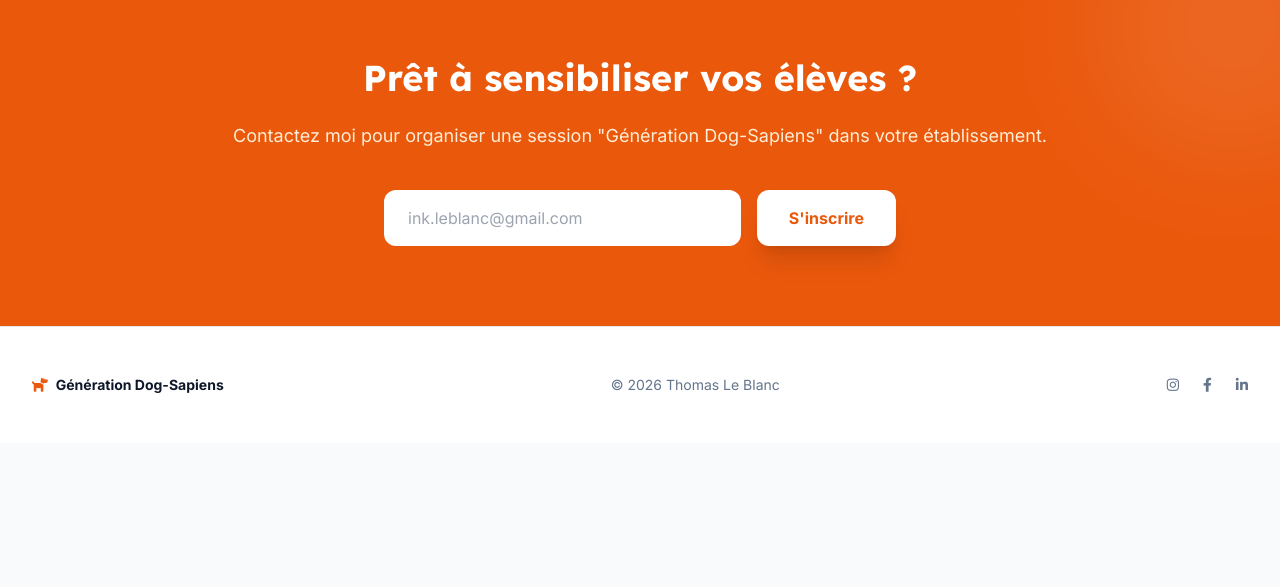
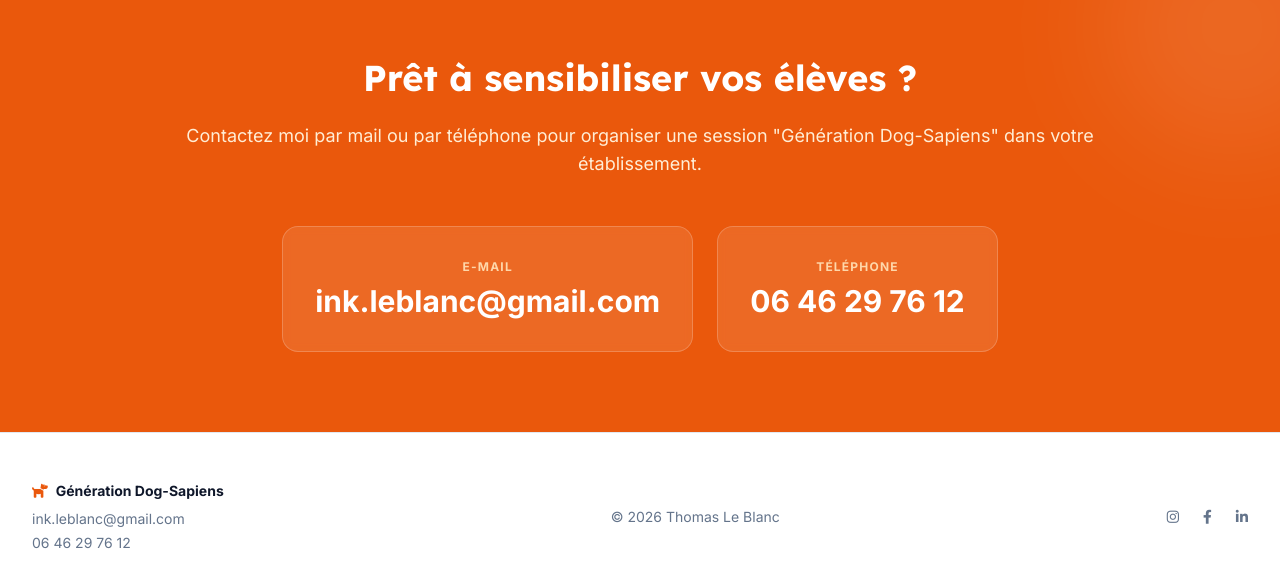
Before and after one commit to Hyperstatic84/DogSapiens, a plain HTML site: page index.html in a window 1280 px wide. Shown: the part 3084-3671 px from the top of the page. Before the commit the page ends 3527 px from the top, so only its background shows below. Drawn offline with nearby package versions, Linux system fonts and the light colour scheme.

Commit message:
Update index.html

```diff
--- a/index.html
+++ b/index.html
@@ -52,7 +52,7 @@
         </div>
     </nav>
 
-    <!-- Hero Section avec image de fond -->
+    <!-- Hero Section -->
     <header class="relative pt-32 pb-20 lg:pt-48 lg:pb-40 overflow-hidden hero-bg">
         <div class="max-w-7xl mx-auto px-4 sm:px-6 lg:px-8 relative z-10 text-center">
             <h1 class="text-4xl md:text-6xl font-extrabold text-slate-900 mb-6 leading-tight">
@@ -215,7 +215,7 @@
         </div>
     </section>
 
-    <!-- Pourquoi cette prestation ? (Impact) avec image de fond -->
+    <!-- Pourquoi ? -->
     <section id="impact" class="py-24 border-y border-slate-200 hero-bg">
         <div class="max-w-7xl mx-auto px-4 sm:px-6 lg:px-8 relative z-10">
             <h2 class="text-3xl font-bold text-center mb-16 text-slate-900">Pourquoi cette prestation est-elle indispensable ?</h2>
@@ -249,27 +249,41 @@
     <section id="contact" class="py-20 bg-orange-600 relative overflow-hidden">
         <div class="max-w-5xl mx-auto px-4 sm:px-6 lg:px-8 text-center relative z-10 text-white">
             <h2 class="text-4xl font-bold mb-6">Prêt à sensibiliser vos élèves ?</h2>
-            <p class="text-orange-100 mb-10 text-lg">Contactez moi pour organiser une session "Génération Dog-Sapiens" dans votre établissement.</p>
-            <div id="contact-success" class="hidden mb-6 p-4 bg-orange-500 border border-orange-400 rounded-xl animate-bounce">
-                Merci ! Je reviendrai vers vous très prochainement.
+            <p class="text-orange-100 mb-12 text-lg">Contactez moi par mail ou par téléphone pour organiser une session "Génération Dog-Sapiens" dans votre établissement.</p>
+
+            <div class="flex flex-col md:flex-row justify-center items-center gap-6">
+                <!-- Bloc Mail -->
+                <div class="w-full md:w-auto p-8 bg-white/10 backdrop-blur-sm rounded-2xl border border-white/20 transition hover:bg-white/20">
+                    <p class="text-xs uppercase font-bold tracking-widest text-orange-200 mb-2">E-mail</p>
+                    <a href="mailto:ink.leblanc@gmail.com" class="text-xl md:text-3xl font-bold hover:text-orange-200 transition break-all">
+                        ink.leblanc@gmail.com
+                    </a>
+                </div>
+                <!-- Bloc Tel -->
+                <div class="w-full md:w-auto p-8 bg-white/10 backdrop-blur-sm rounded-2xl border border-white/20 transition hover:bg-white/20">
+                    <p class="text-xs uppercase font-bold tracking-widest text-orange-200 mb-2">Téléphone</p>
+                    <a href="tel:0646297612" class="text-xl md:text-3xl font-bold hover:text-orange-200 transition">
+                        06 46 29 76 12
+                    </a>
+                </div>
             </div>
-            <form id="simple-contact" class="flex flex-col sm:flex-row gap-4 max-w-lg mx-auto">
-                <input type="email" placeholder="ink.leblanc@gmail.com" class="flex-grow px-6 py-4 rounded-xl text-slate-800 focus:outline-none focus:ring-2 focus:ring-white" required>
-                <button type="submit" class="bg-white text-orange-600 font-bold px-8 py-4 rounded-xl hover:bg-slate-100 transition shadow-xl">
-                    S'inscrire
-                </button>
-            </form>
         </div>
         <div class="absolute top-0 right-0 w-64 h-64 bg-white/10 rounded-full -mr-20 -mt-20 blur-3xl"></div>
     </section>
 
     <footer class="py-12 bg-white border-t border-slate-200">
         <div class="max-w-7xl mx-auto px-4 sm:px-6 lg:px-8 flex flex-col md:flex-row justify-between items-center text-slate-500 text-sm">
-            <div class="flex items-center space-x-2 mb-4 md:mb-0">
-                <i class="fas fa-dog text-orange-600"></i>
-                <span class="font-bold text-slate-900">Génération Dog-Sapiens</span>
+            <div class="flex flex-col items-center md:items-start mb-4 md:mb-0 text-center md:text-left">
+                <div class="flex items-center space-x-2 mb-2">
+                    <i class="fas fa-dog text-orange-600"></i>
+                    <span class="font-bold text-slate-900">Génération Dog-Sapiens</span>
+                </div>
+                <div class="space-y-1">
+                    <a href="mailto:ink.leblanc@gmail.com" class="block hover:text-orange-600 transition">ink.leblanc@gmail.com</a>
+                    <a href="tel:0646297612" class="block hover:text-orange-600 transition">06 46 29 76 12</a>
+                </div>
             </div>
-            <p>&copy; 2026 Thomas Le Blanc</p>
+            <p class="mt-4 md:mt-0">&copy; 2026 Thomas Le Blanc</p>
             <div class="flex space-x-6 mt-4 md:mt-0">
                 <a href="#" class="hover:text-orange-600"><i class="fab fa-instagram"></i></a>
                 <a href="#" class="hover:text-orange-600"><i class="fab fa-facebook-f"></i></a>
@@ -277,13 +291,5 @@
             </div>
         </div>
     </footer>
-
-    <script>
-        document.getElementById('simple-contact').addEventListener('submit', function(e) {
-            e.preventDefault();
-            this.style.display = 'none';
-            document.getElementById('contact-success').classList.remove('hidden');
-        });
-    </script>
 </body>
 </html>
```
